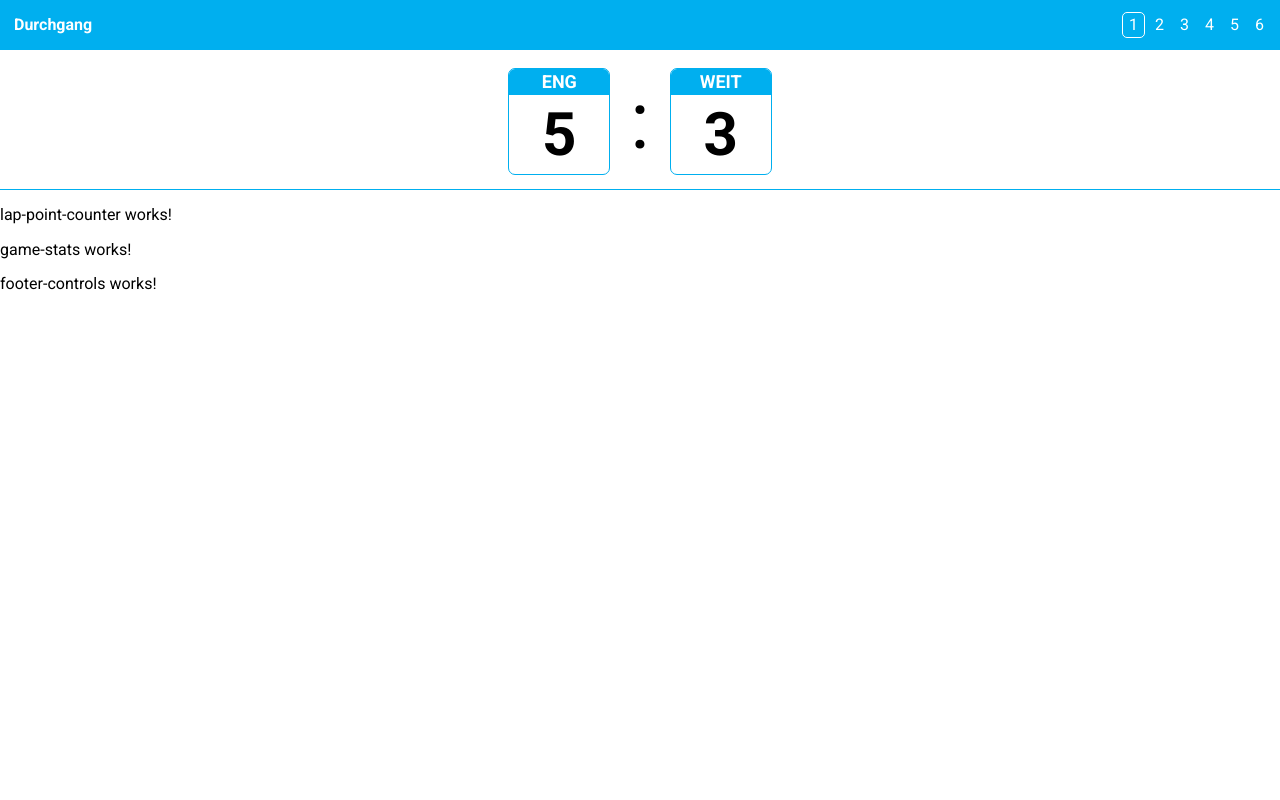
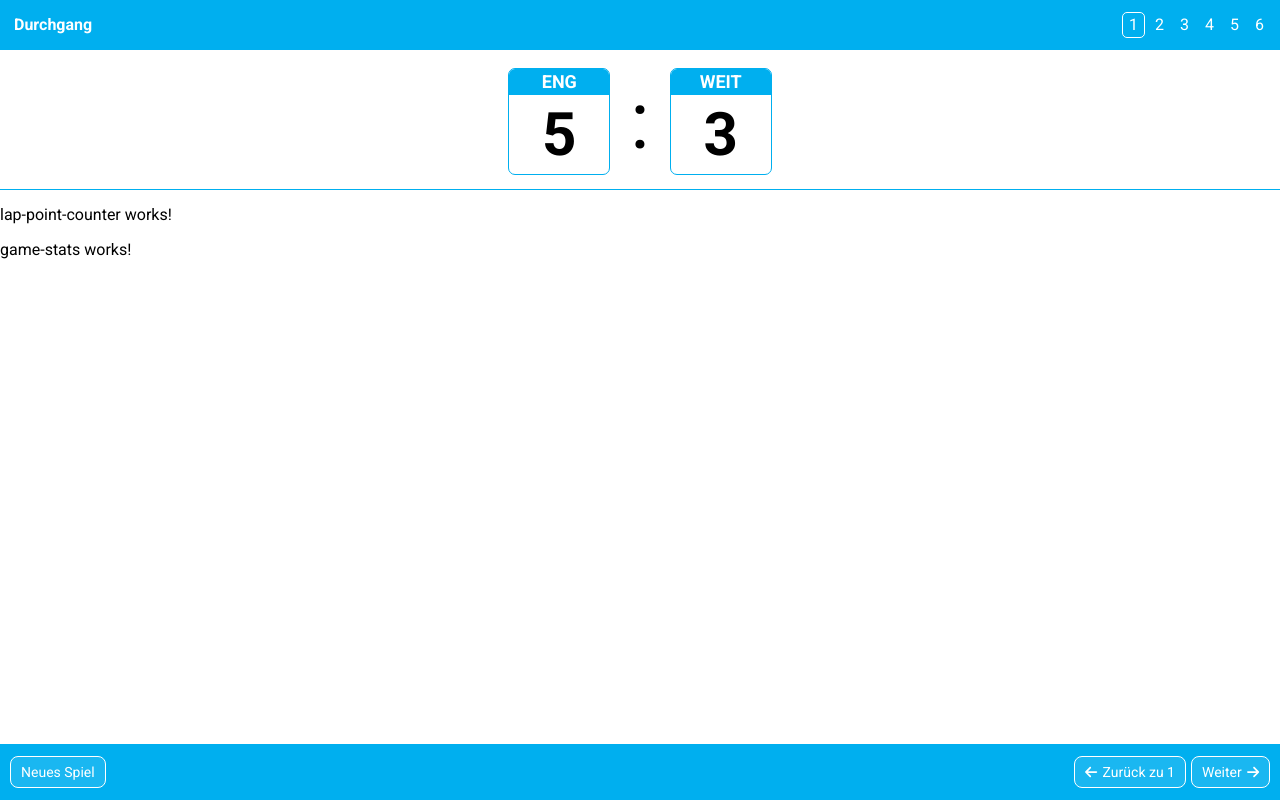
Before and after one commit to sideshow-systems/pointtracker, an Angular app: page /pt/dashboard in a window 1280 px wide. Built offline with nearby package versions, Linux system fonts and the light colour scheme.

Commit message:
added footer and default buttons

```diff
--- a/package.json
+++ b/package.json
@@ -18,6 +18,11 @@
 		"@angular/platform-browser": "~12.1.0",
 		"@angular/platform-browser-dynamic": "~12.1.0",
 		"@angular/router": "~12.1.0",
+		"@fortawesome/angular-fontawesome": "^0.10.2",
+		"@fortawesome/fontawesome-svg-core": "^6.1.1",
+		"@fortawesome/free-brands-svg-icons": "^6.1.0",
+		"@fortawesome/free-regular-svg-icons": "^6.1.0",
+		"@fortawesome/free-solid-svg-icons": "^6.1.0",
 		"rxjs": "~6.6.0",
 		"tslib": "^2.2.0",
 		"zone.js": "~0.11.4"
--- a/src/app/app.module.ts
+++ b/src/app/app.module.ts
@@ -3,6 +3,7 @@ import { BrowserModule } from '@angular/platform-browser';
 
 import { AppRoutingModule } from './app-routing.module';
 import { AppComponent } from './app.component';
+import { FontAwesomeModule } from '@fortawesome/angular-fontawesome';
 
 @NgModule({
   declarations: [
@@ -10,7 +11,8 @@ import { AppComponent } from './app.component';
   ],
   imports: [
     BrowserModule,
-    AppRoutingModule
+    AppRoutingModule,
+    FontAwesomeModule
   ],
   providers: [],
   bootstrap: [AppComponent]
--- /dev/null
+++ b/src/app/modules/pointtracker/components/button/button.component.html
@@ -0,0 +1,5 @@
+<button class="btn-wrapper" [class.inverted]="inverted">
+	<fa-icon class="icon-left" *ngIf="showIcon && !iconOnRightSide" [icon]="faIcon"></fa-icon>
+	<ng-content></ng-content>
+	<fa-icon class="icon-right" *ngIf="showIcon && iconOnRightSide" [icon]="faIcon"></fa-icon>
+</button>
--- /dev/null
+++ b/src/app/modules/pointtracker/components/button/button.component.scss
@@ -0,0 +1,24 @@
+@import '../../../../../assets/styles/styles';
+
+:host {
+	.btn-wrapper {
+		font-size: 1.4rem;
+		padding: 0.7rem 1rem;
+		border-radius: 8px;
+
+		&.inverted {
+			border: 1px solid $brightest;
+			color: $brightest;
+			background: rgba($brightest, 0.1);
+		}
+
+		fa-icon {
+			&.icon-left {
+				margin-right: 0.5rem;
+			}
+			&.icon-right {
+				margin-left: 0.5rem;
+			}
+		}
+	}
+}
--- /dev/null
+++ b/src/app/modules/pointtracker/components/button/button.component.ts
@@ -0,0 +1,21 @@
+import { Component, Input, OnInit } from '@angular/core';
+import { IconDefinition } from '@fortawesome/fontawesome-svg-core';
+import { faArrowRight } from '@fortawesome/free-solid-svg-icons';
+
+@Component({
+	selector: 'pt-button',
+	templateUrl: './button.component.html',
+	styleUrls: ['./button.component.scss'],
+})
+export class ButtonComponent implements OnInit {
+
+	@Input() disabled: boolean = false;
+	@Input() showIcon: boolean = false;
+	@Input() faIcon: IconDefinition = faArrowRight;
+	@Input() inverted: boolean = false;
+	@Input() iconOnRightSide: boolean = false;
+
+	constructor() {}
+
+	ngOnInit(): void {}
+}
--- a/src/app/modules/pointtracker/containers/footer-controls/footer-controls.component.html
+++ b/src/app/modules/pointtracker/containers/footer-controls/footer-controls.component.html
@@ -1 +1,9 @@
-<p>footer-controls works!</p>
+<div class="footer-controls-wrapper">
+	<div class="start">
+		<pt-button [inverted]="true">Neues Spiel</pt-button>
+	</div>
+	<div class="end">
+		<pt-button class="btn-prev" [inverted]="true" [faIcon]="faIconPrev" [showIcon]="true">Zurück zu 1</pt-button>
+		<pt-button class="btn-next" [inverted]="true" [faIcon]="faIconNext" [showIcon]="true" [iconOnRightSide]="true">Weiter</pt-button>
+	</div>
+</div>
--- a/src/app/modules/pointtracker/containers/footer-controls/footer-controls.component.scss
+++ b/src/app/modules/pointtracker/containers/footer-controls/footer-controls.component.scss
@@ -0,0 +1,23 @@
+@import '../../../../../assets/styles/styles';
+
+:host {
+	.footer-controls-wrapper {
+		display: flex;
+		justify-content: space-between;
+		align-items: center;
+		background-color: $primary;
+		padding: 12px 10px;
+		color: $brightest;
+		position: absolute;
+		bottom: 0px;
+		left: 0px;
+		right: 0px;
+
+		pt-button {
+			&.btn-prev {
+				margin-right: 0.5rem;
+			}
+		}
+
+	}
+}
--- a/src/app/modules/pointtracker/containers/footer-controls/footer-controls.component.ts
+++ b/src/app/modules/pointtracker/containers/footer-controls/footer-controls.component.ts
@@ -1,4 +1,6 @@
 import { Component, OnInit } from '@angular/core';
+import { IconDefinition } from '@fortawesome/fontawesome-svg-core';
+import { faArrowLeft, faArrowRight } from '@fortawesome/free-solid-svg-icons';
 
 @Component({
 	selector: 'pt-footer-controls',
@@ -6,6 +8,10 @@ import { Component, OnInit } from '@angular/core';
 	styleUrls: ['./footer-controls.component.scss'],
 })
 export class FooterControlsComponent implements OnInit {
+
+	faIconPrev: IconDefinition = faArrowLeft;
+	faIconNext: IconDefinition = faArrowRight;
+
 	constructor() {}
 
 	ngOnInit(): void {}
--- a/src/app/modules/pointtracker/pointtracker.module.ts
+++ b/src/app/modules/pointtracker/pointtracker.module.ts
@@ -10,6 +10,8 @@ import { FooterControlsComponent } from './containers/footer-controls/footer-con
 import { LapIndicatorComponent } from './components/lap-indicator/lap-indicator.component';
 import { SpacerLineComponent } from './components/spacer-line/spacer-line.component';
 import { ResultBoxComponent } from './components/result-box/result-box.component';
+import { ButtonComponent } from './components/button/button.component';
+import { FontAwesomeModule } from '@fortawesome/angular-fontawesome';
 
 @NgModule({
 	declarations: [
@@ -21,11 +23,13 @@ import { ResultBoxComponent } from './components/result-box/result-box.component
 		FooterControlsComponent,
 		LapIndicatorComponent,
 		SpacerLineComponent,
-		ResultBoxComponent
+		ResultBoxComponent,
+		ButtonComponent,
 	],
 	imports: [
 		CommonModule,
 		PointtrackerRoutingModule,
+		FontAwesomeModule,
 	],
 })
 export class PointtrackerModule {}
```
Also changed, not shown: 1 other file (tests, documents, lock files or other folders).
